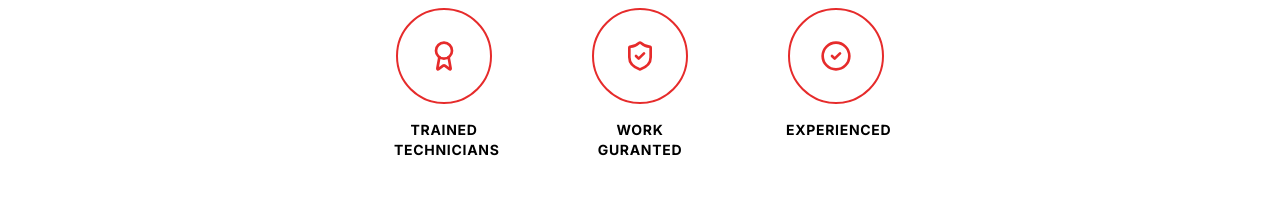
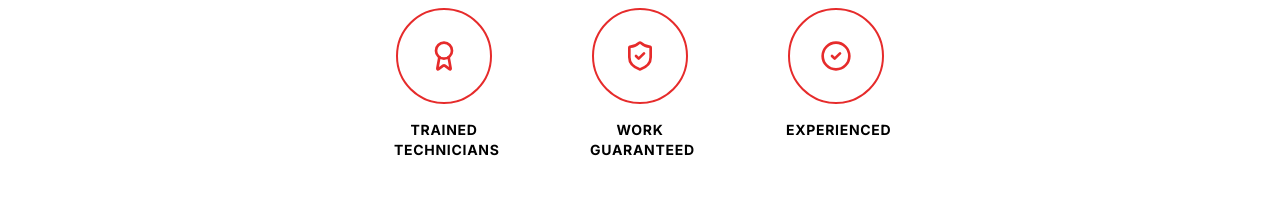
Before and after one commit to fixwheel-app/FIXWHEEL, a Next.js app in the folder frontend/: page / in a window 1280 px wide. Shown: the part 920-1130 px from the top of the page. Built offline with nearby package versions, Linux system fonts and the light colour scheme.

Commit message:
copy: fix spelling of Guaranteed

```diff
--- a/frontend/app/page.client.tsx
+++ b/frontend/app/page.client.tsx
@@ -14,7 +14,7 @@ import BrandsMarquee from '@/components/BrandsMarquee';
 export default function Home() {
   const features = [
     { icon: <Award className="w-8 h-8" />, label: "Trained Technicians" },
-    { icon: <ShieldCheck className="w-8 h-8" />, label: "Work Guranted" },
+    { icon: <ShieldCheck className="w-8 h-8" />, label: "Work Guaranteed" },
     { icon: <CheckCircle2 className="w-8 h-8" />, label: "Experienced" },
   ];
 
```
